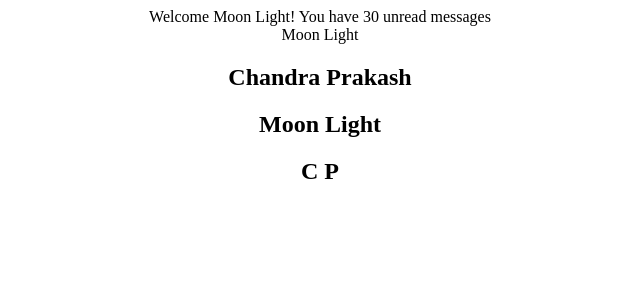
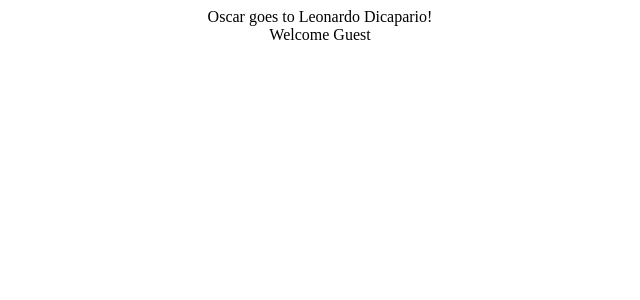
Before and after one commit to Chandraprakash-Darji/reactjs-learning, a React (Create React App) app in the folder typescript-app/: page / in a window 1280 px wide. Shown: the top 300 px of the page, without its empty margins (320-960 px from the left). Built offline with nearby package versions, Linux system fonts and the light colour scheme.

Commit message:
Advance Props type

```diff
--- a/typescript-app/src/App.tsx
+++ b/typescript-app/src/App.tsx
@@ -1,34 +1,15 @@
 import "./App.css";
 import Greet from "./components/Props Type/Greet";
-import Person from "./components/Props Type/Person";
-import PersonList from "./components/Props Type/PersonList";
+import Heading from "./components/Props Type/Heading";
+import Oscar from "./components/Props Type/Oscar";
 
 function App() {
-  const personName = {
-    first: "Moon",
-    last: "Light",
-  };
-
-  const nameList = [
-    {
-      first: "Chandra",
-      last: "Prakash",
-    },
-    {
-      first: "Moon",
-      last: "Light",
-    },
-    {
-      first: "C",
-      last: "P",
-    },
-  ];
-
   return (
     <div className="App">
-      <Greet name="Moon Light" msgCount={30} isLoggedIn={true} />
-      <Person personName={personName} />
-      <PersonList nameList={nameList} />
+      <Oscar>
+        <Heading>Oscar goes to Leonardo Dicapario!</Heading>
+      </Oscar>
+      <Greet name="Moon light"  isLoggedIn={false} />
     </div>
   );
 }
--- a/typescript-app/src/components/Props Type/Greet.tsx
+++ b/typescript-app/src/components/Props Type/Greet.tsx
@@ -1,10 +1,10 @@
 type GreetProps = {
   name: string;
-  msgCount: number;
+  msgCount?: number;
   isLoggedIn: boolean;
 };
 
-const Greet = ({ name, msgCount, isLoggedIn }: GreetProps) => {
+const Greet = ({ name, msgCount = 0, isLoggedIn }: GreetProps) => {
   return (
     <div>
       {isLoggedIn
--- /dev/null
+++ b/typescript-app/src/components/Props Type/Heading.tsx
@@ -0,0 +1,9 @@
+type HeadingProps = {
+  children: string;
+};
+
+const Heading = ({ children }: HeadingProps) => {
+  return <div>{children}</div>;
+};
+
+export default Heading;
--- /dev/null
+++ b/typescript-app/src/components/Props Type/Oscar.tsx
@@ -0,0 +1,9 @@
+type OscarProps = {
+  children: React.ReactNode;
+};
+
+const Oscar = ({ children }: OscarProps) => {
+  return <div>{children}</div>;
+};
+
+export default Oscar;
```
Also changed, not shown: typescript-app/src/components/Props Type/GreetAndpersonDat.ts (added, +20 -0 lines), typescript-app/src/components/Props Type/Status.tsx (added, +18 -0 lines).
